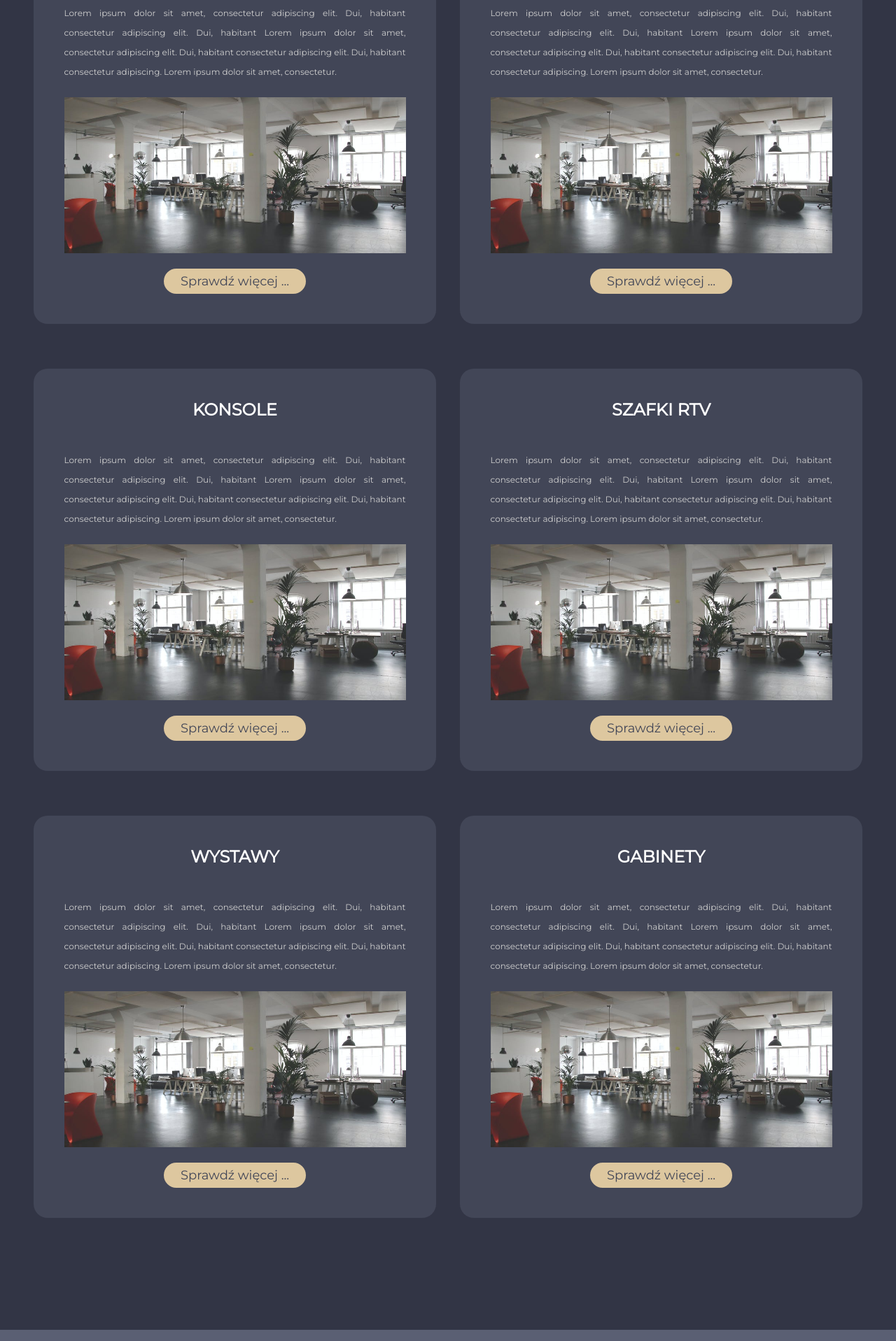
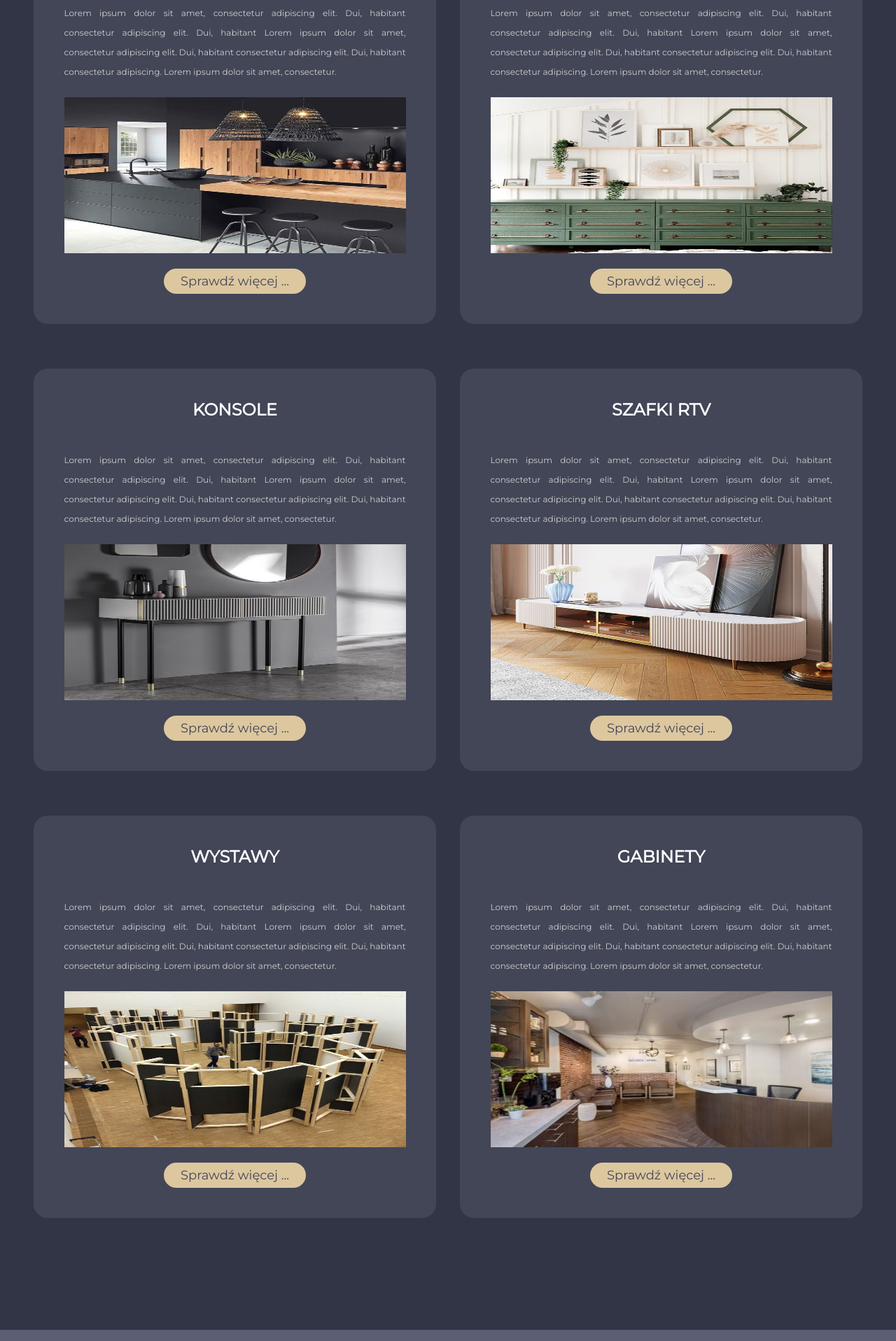
Before and after one commit to MattyKarpinski/furniture-site, a React (Create React App) app: page /uslugi in a window 1280 px wide. Shown: the part 1768-3685 px from the top of the page at 70% size. Built offline with nearby package versions, Linux system fonts and the light colour scheme.

Commit message:
Update services

```diff
--- a/src/components/assets/box-about-us/button-about-us/Buttonaboutus.tsx
+++ b/src/components/assets/box-about-us/button-about-us/Buttonaboutus.tsx
@@ -1,17 +1,10 @@
 import React from 'react'
 import './Buttonaboutus.scss';
-import styled from 'styled-components';
-
-function clickMe(){
-    alert('lol');
-}
 
 export default function Buttonaboutus() {
   return (
-    <button className='button-about-us' onClick={clickMe}>
+    <button className='button-about-us'>
         <span>Więcej ...</span>
     </button>
-
-
   )
 }
--- a/src/components/assets/box-services/button-services/ButtonServices.tsx
+++ b/src/components/assets/box-services/button-services/ButtonServices.tsx
@@ -1,17 +1,10 @@
 import React from 'react'
 import './ButtonServices.scss';
-import styled from 'styled-components';
-
-function clickMe(){
-    alert('lol');
-}
 
 export default function ButtonServices() {
   return (
-    <button className='button-services' onClick={clickMe}>
+    <button className='button-services'>
         <span>Sprawdź więcej ...</span>
     </button>
-
-
   )
 }
--- a/src/components/pages-services/kitchens-page/KitchensPage.tsx
+++ b/src/components/pages-services/kitchens-page/KitchensPage.tsx
@@ -56,10 +56,10 @@ export default function KitchensPage() {
               consectetur adipiscing elit. Dui, habitant consectetur adipiscing elit. Dui,
               habitant">
           </TextBoxServicesPages>
-          <img src={Kitchen1} alt="Przestrzeń do pracy z biurkiem wieloosobowym" />
+          <img src={Kitchen1} alt="Czarna matowa kuchnia" />
         </MainRowServicesPages>
         <MainRowServicesPages>
-          <img src={Kitchen2} alt="Otwarta przestrzeń biurowa" />
+          <img src={Kitchen2} alt="Otwarta kuchnia w kolorze niebiesko pruskim" />
           <TextBoxServicesPages
               title="Biura komórkowe"
               text="Lorem ipsum dolor sit amet, consectetur adipiscing elit. Dui, habitant
@@ -82,7 +82,7 @@ export default function KitchensPage() {
               consectetur adipiscing elit. Dui, habitant consectetur adipiscing elit. Dui,
               habitant">
           </TextBoxServicesPages>
-          <img src={Kitchen3} alt="Biurowa strefa odpoczynku" />
+          <img src={Kitchen3} alt="Marmurowa kuchnia" />
         </MainRowServicesPages>
       </MainContentServicesPages>
     </div>
--- a/src/components/pages/about-us-page/AboutUsPage.tsx
+++ b/src/components/pages/about-us-page/AboutUsPage.tsx
@@ -11,6 +11,7 @@ import Mancutting from '../../assets/photos/about-us-photos/man-cutting.jpg';
 import Meetingoffice from '../../assets/photos/about-us-photos/meeting-office.jpg';
 import Typingnachine from '../../assets/photos/about-us-photos/typing-machine.jpg';
 import { MainHeaderTwo } from '../../assets/main-header-two/MainHeaderTwo';
+import { Link } from 'react-router-dom';
 
 
 
@@ -62,7 +63,9 @@ const AboutUsPage = () => {
               elit. Dui, habitant consectetur adipiscing elit. Dui, habitant
               Lorem ipsum dolor sit amet, consechj
             </ParagraphAboutUs>
-            <Buttonaboutus></Buttonaboutus>
+            <Link to='/uslugi'>
+              <Buttonaboutus></Buttonaboutus>
+            </Link>
           </BoxAboutUs>
           <img src={Greenkitchen} alt="Green kitchen" />
           <img src={Mancutting} alt="Green kitchen" />
@@ -77,7 +80,9 @@ const AboutUsPage = () => {
               elit. Dui, habitant consectetur adipiscing elit. Dui, habitant
               Lorem ipsum dolor sit amet, consechj
             </ParagraphAboutUs>
-            <Buttonaboutus></Buttonaboutus>
+            <Link to='/praca'>
+              <Buttonaboutus></Buttonaboutus>
+            </Link>
           </BoxAboutUs>
           <BoxAboutUs>
             <HeaderBoxAboutUs>Ciekawostki z branży meblarskiej</HeaderBoxAboutUs>
@@ -90,7 +95,9 @@ const AboutUsPage = () => {
               elit. Dui, habitant consectetur adipiscing elit. Dui, habitant
               Lorem ipsum dolor sit amet, consechj
             </ParagraphAboutUs>
-            <Buttonaboutus></Buttonaboutus>
+            <Link to='/blog'>
+              <Buttonaboutus></Buttonaboutus>
+            </Link>
           </BoxAboutUs>
           <img src={Meetingoffice} alt="Green kitchen" />
           <img src={Typingnachine} alt="Green kitchen" />
@@ -105,7 +112,9 @@ const AboutUsPage = () => {
               elit. Dui, habitant consectetur adipiscing elit. Dui, habitant
               Lorem ipsum dolor sit amet, consechj
             </ParagraphAboutUs>
-            <Buttonaboutus></Buttonaboutus>
+            <Link to='/kontakt'>
+              <Buttonaboutus></Buttonaboutus>
+            </Link>
           </BoxAboutUs>
         </div>
       </section>
--- a/src/components/pages/services-page/ServicesPage.tsx
+++ b/src/components/pages/services-page/ServicesPage.tsx
@@ -1,5 +1,6 @@
 import React from 'react'
 import './ServicesPage.scss';
+import { Link } from 'react-router-dom';
 
 import ButtonServices from '../../assets/box-services/button-services/ButtonServices';
 import { HeaderBoxServices } from '../../assets/box-services/header-box-services/HeaderBoxServices';
@@ -10,6 +11,14 @@ import { TextBlock } from '../../assets/text-block/TextBlock';
 import { TextBox } from '../../assets/text-box/TextBox';
 import { MainHeaderTwo } from '../../assets/main-header-two/MainHeaderTwo';
 import OpenOffice from '../../assets/photos/services-photos/open-office.jpeg';
+import Bedroom1 from '../../assets/photos/bedroom-photos/bedroom1.jpg';
+import Cabinet3 from '../../assets/photos/cabinets-photos/cabinet3.jpg';
+import Kitchen1 from '../../assets/photos/kitchens-photos/kitchen1.jpg';
+import Dresser1 from '../../assets/photos/dresser-photos/dresser1.jpg';
+import Console2 from '../../assets/photos/console-photos/console2.jpg';
+import TvCabinets3 from '../../assets/photos/tv-cabinets-photos/tv-cabinets3.jpg';
+import Exhibition3 from '../../assets/photos/exhibitions-photos/exhibition3.jpg';
+
 
 const ServicesPage = () => {
   return (
@@ -47,8 +56,10 @@ const ServicesPage = () => {
               habitant consectetur adipiscing elit. Dui, habitant consectetur
               adipiscing. Lorem ipsum dolor sit amet, consectetur.
             </ParagraphServices>
-            <img src={OpenOffice} alt="Open sapce office" />
+            <img src={OpenOffice} alt="Otwarta przestrzeń biurowa" />
+            <Link to='/uslugi/biura'>
               <ButtonServices></ButtonServices>
+            </Link>
           </BoxServices>
           <BoxServices>
             <HeaderBoxServices>Sypialnie</HeaderBoxServices>
@@ -59,8 +70,10 @@ const ServicesPage = () => {
               habitant consectetur adipiscing elit. Dui, habitant consectetur
               adipiscing. Lorem ipsum dolor sit amet, consectetur.
             </ParagraphServices>
-            <img src={OpenOffice} alt="Open sapce office" />
+            <img src={Bedroom1} alt="Duża sypialnia z królewskim łóżkiem" />
+            <Link to='/uslugi/sypialnie'>
               <ButtonServices></ButtonServices>
+            </Link>
           </BoxServices>
           <BoxServices>
             <HeaderBoxServices>Kuchnie</HeaderBoxServices>
@@ -71,8 +84,10 @@ const ServicesPage = () => {
               habitant consectetur adipiscing elit. Dui, habitant consectetur
               adipiscing. Lorem ipsum dolor sit amet, consectetur.
             </ParagraphServices>
-            <img src={OpenOffice} alt="Open sapce office" />
+            <img src={Kitchen1} alt="Otwarta kuchnia w kolorze niebiesko pruskim" />
+            <Link to='/uslugi/kuchnie'>
               <ButtonServices></ButtonServices>
+            </Link>
           </BoxServices>
           <BoxServices>
             <HeaderBoxServices>Komody</HeaderBoxServices>
@@ -83,8 +98,10 @@ const ServicesPage = () => {
               habitant consectetur adipiscing elit. Dui, habitant consectetur
               adipiscing. Lorem ipsum dolor sit amet, consectetur.
             </ParagraphServices>
-            <img src={OpenOffice} alt="Open sapce office" />
+            <img src={Dresser1} alt="Zielona podwójna komoda" />
+            <Link to='/uslugi/komody'>
               <ButtonServices></ButtonServices>
+            </Link>
           </BoxServices>
           <BoxServices>
             <HeaderBoxServices>Konsole</HeaderBoxServices>
@@ -95,8 +112,10 @@ const ServicesPage = () => {
               habitant consectetur adipiscing elit. Dui, habitant consectetur
               adipiscing. Lorem ipsum dolor sit amet, consectetur.
             </ParagraphServices>
-            <img src={OpenOffice} alt="Open sapce office" />
+            <img src={Console2} alt="Konsola z czarnym stelarzem" />
+            <Link to='/uslugi/konsole'>
               <ButtonServices></ButtonServices>
+            </Link>
           </BoxServices>
           <BoxServices>
             <HeaderBoxServices>Szafki rtv</HeaderBoxServices>
@@ -107,8 +126,10 @@ const ServicesPage = () => {
               habitant consectetur adipiscing elit. Dui, habitant consectetur
               adipiscing. Lorem ipsum dolor sit amet, consectetur.
             </ParagraphServices>
-            <img src={OpenOffice} alt="Open sapce office" />
+            <img src={TvCabinets3} alt="Szafka rtv drzwi szkalne styl boho" />
+            <Link to='/uslugi/szafki-rtv'>
               <ButtonServices></ButtonServices>
+            </Link>
           </BoxServices>
           <BoxServices>
             <HeaderBoxServices>Wystawy</HeaderBoxServices>
@@ -119,8 +140,10 @@ const ServicesPage = () => {
               habitant consectetur adipiscing elit. Dui, habitant consectetur
               adipiscing. Lorem ipsum dolor sit amet, consectetur.
             </ParagraphServices>
-            <img src={OpenOffice} alt="Open sapce office" />
+            <img src={Exhibition3} alt="Projekt wystawy malarskiej" />
+            <Link to='/uslugi/wystawy'>
               <ButtonServices></ButtonServices>
+            </Link>
           </BoxServices>
           <BoxServices>
             <HeaderBoxServices>Gabinety</HeaderBoxServices>
@@ -131,8 +154,10 @@ const ServicesPage = () => {
               habitant consectetur adipiscing elit. Dui, habitant consectetur
               adipiscing. Lorem ipsum dolor sit amet, consectetur.
             </ParagraphServices>
-            <img src={OpenOffice} alt="Open sapce office" />
+            <img src={Cabinet3} alt="Biurowa strefa odpoczynku" />
+            <Link to='/uslugi/gabinety'>
               <ButtonServices></ButtonServices>
+            </Link>
           </BoxServices>
         </div>
       </section>
```
Also changed, not shown: src/components/assets/box-about-us/button-about-us/Buttonaboutus.scss (line endings or trailing spaces), 1 other file (tests, documents, lock files or other folders). Lines whose indentation alone changed are shown as unchanged.
